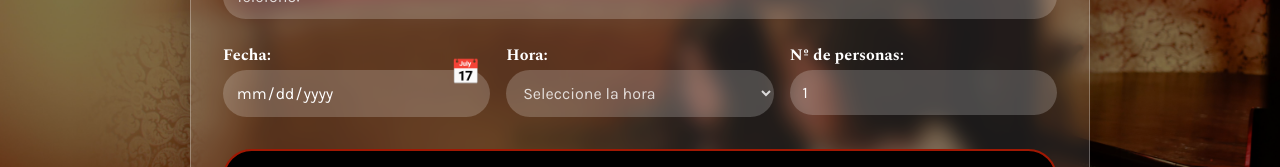
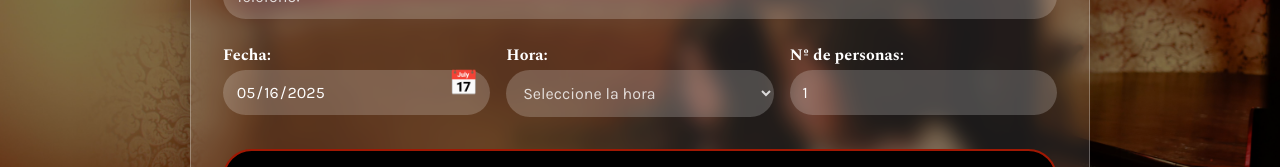
Before and after one commit to nazekkoshaji/tfm2, a React (Vite) app: page /reservas in a window 1280 px wide. Shown: the part 708-875 px from the top of the page. Built offline with nearby package versions, Linux system fonts and the light colour scheme; no server answers.

Commit message:
ultimo retoque reserva

```diff
--- a/src/components/ReservationForm.css
+++ b/src/components/ReservationForm.css
@@ -145,8 +145,6 @@ button:focus, a:focus, input:focus, textarea:focus, select:focus {
   outline-offset: 2px;
 }
 
-/* Personalización del campo de fecha */
-
 .custom-date-wrapper {
     position: relative;
     display: flex;
@@ -156,24 +154,28 @@ button:focus, a:focus, input:focus, textarea:focus, select:focus {
 .custom-date-input {
     padding-right: 40px;
     font-size: 1rem;
+    height: 45px; /* o lo que uses */
+    border-radius: 999px; /* estilo pill */
+    border: none;
+    background-color: rgba(255, 255, 255, 0.1);
+    color: white;
+    padding-left: 16px;
 }
 
-/* Oculta el icono nativo */
+/* Ocultar icono nativo */
 .custom-date-input::-webkit-calendar-picker-indicator {
     opacity: 0;
     cursor: pointer;
     position: absolute;
-    left: 0;
-    top: 0;
     width: 100%;
     height: 100%;
 }
 
-/* Añade icono personalizado */
+/* Ícono personalizado centrado */
 .custom-date-wrapper .icon {
     position: absolute;
-    right: 10px;
-    top: 38px; /* Ajusta según tu diseño */
+    right: 12px;
+    top: 50%;
     transform: translateY(-50%);
     font-size: 24px;
     pointer-events: none;
--- a/src/components/ReservationForm.jsx
+++ b/src/components/ReservationForm.jsx
@@ -9,11 +9,14 @@ export default function ReservationForm() {
 
     const API_URL = 'https://6856b8e31789e182b37ee2fa.mockapi.io/reservations';
 
+    // Generar la fecha actual en formato YYYY-MM-DD
+    const today = new Date().toISOString().split('T')[0];
+
     const [formData, setFormData] = useState({
         name: '',
         email: '',
         phone: '',
-        date: '',
+        date: today,
         time: '',
         people: 1,
     });
@@ -66,7 +69,7 @@ export default function ReservationForm() {
                     name: '',
                     email: '',
                     phone: '',
-                    date: '',
+                    date: today,
                     time: '',
                     people: 1,
                 });
@@ -142,7 +145,7 @@ export default function ReservationForm() {
                                 value={formData.date}
                                 onChange={handleChange}
                                 required
-                                min="2025-06-22"
+                                min={today}
                                 className="custom-date-input"
                             />
                             <span className="icon">📅</span>
```
